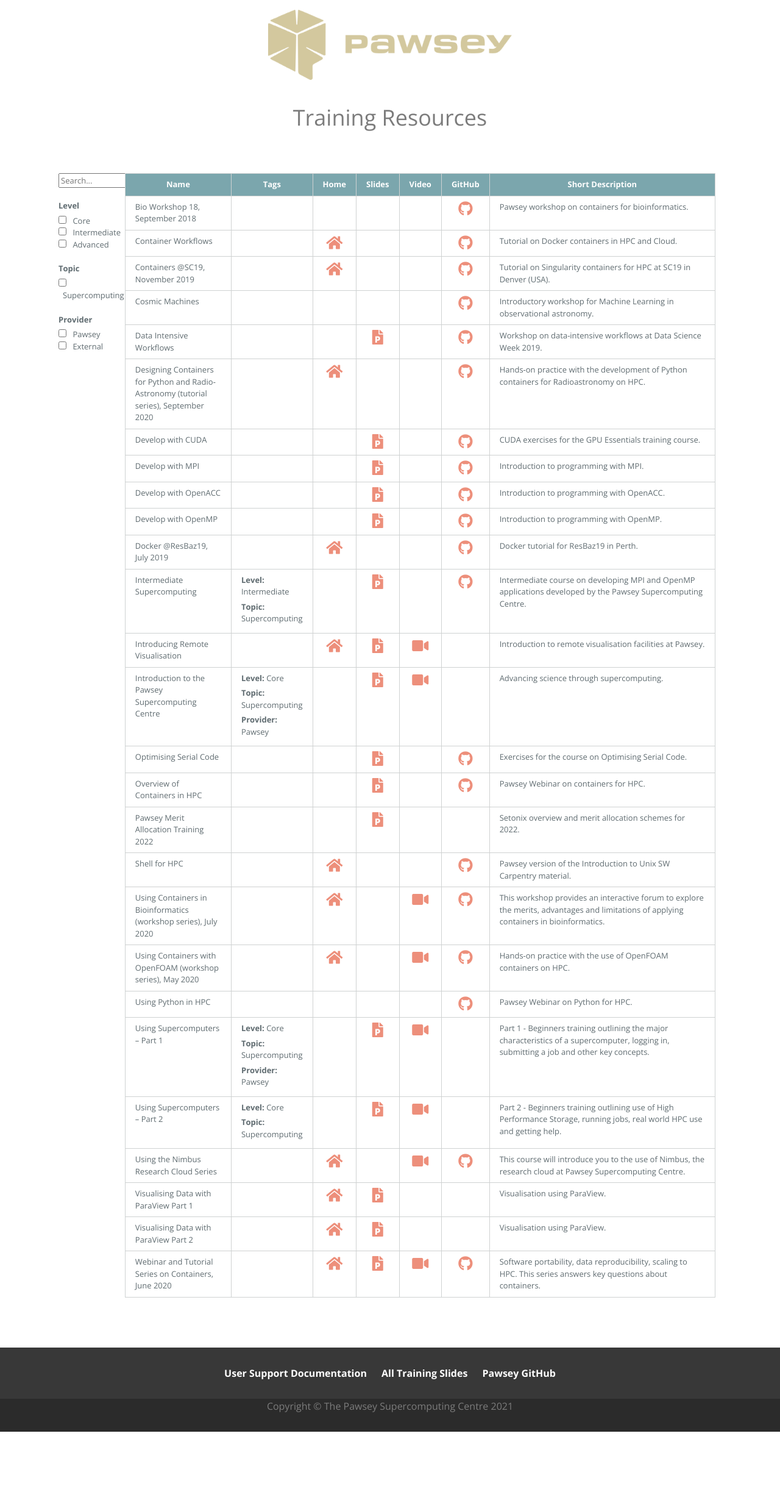
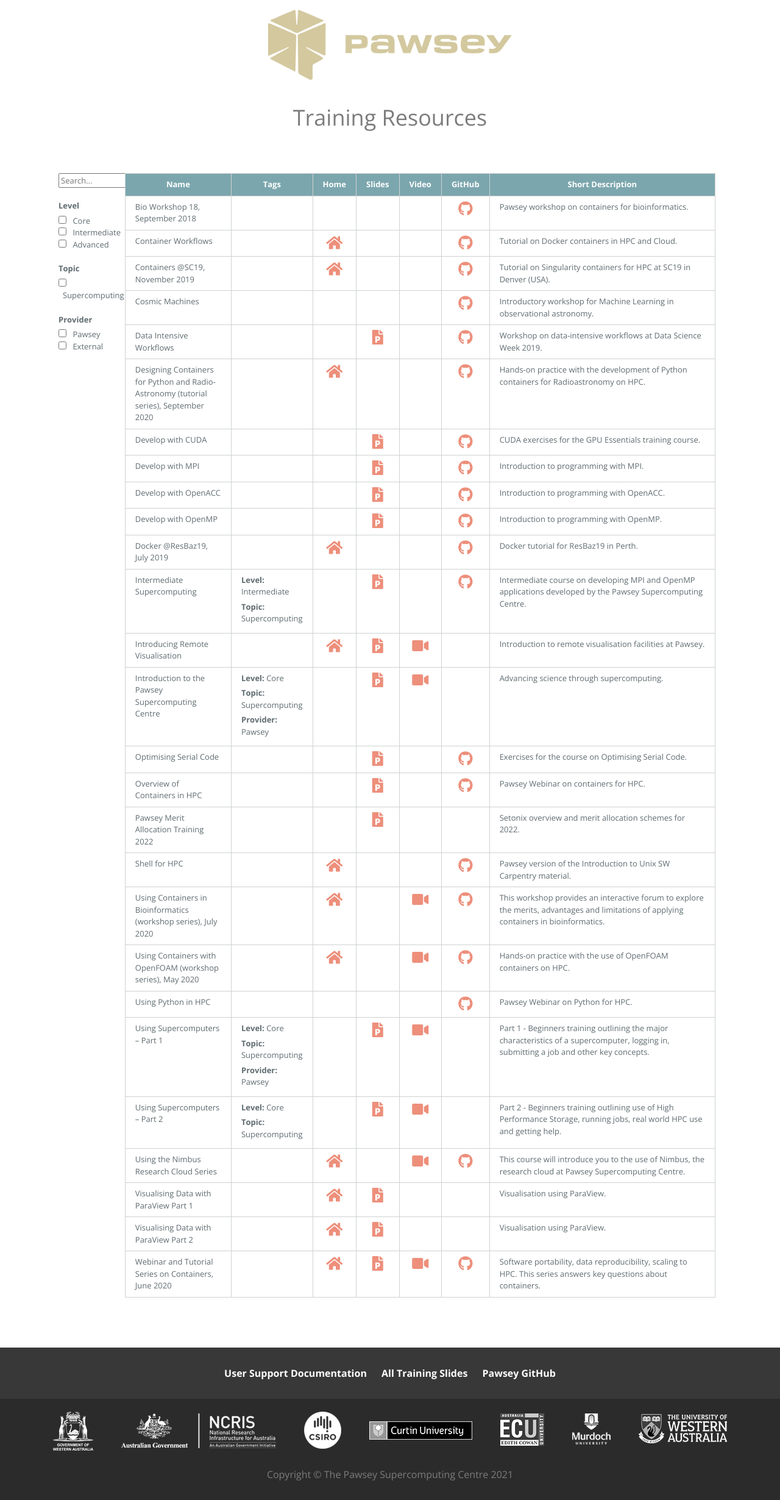
Before and after one commit to PawseySC/PawseySC.github.io, a Jekyll site: the page built from training.md, in a window 1280 px wide. Shown: the whole page at 61% size. Built offline with Jekyll 4.4.1, drawn with Linux system fonts in a browser that asks for light colours; our own code applies the rules of GitHub Pages for plain Markdown files; the repository's description, which GitHub fills in, is left out; before the commit the page ends 2348 px from its top, so only the background shows below that.

Commit message:
Update default.html

```diff
--- a/_layouts/default.html
+++ b/_layouts/default.html
@@ -104,7 +104,7 @@
           {% endfor %}
         </div>
         <div class="external-links-icons">
-          {% for externalLinkIcon in site.data.externalLinks.linkIcons %}
+          {% for externalLinkIcon in site.data.externalLinks.linkImages %}
             <a href="{{ externalLinkIcon.href }}" target="_blank" rel="noopener noreferrer"><img src="{{ externalLinkIcon.image }}" alt=""></a>
           {% endfor %}
         </div>
```
